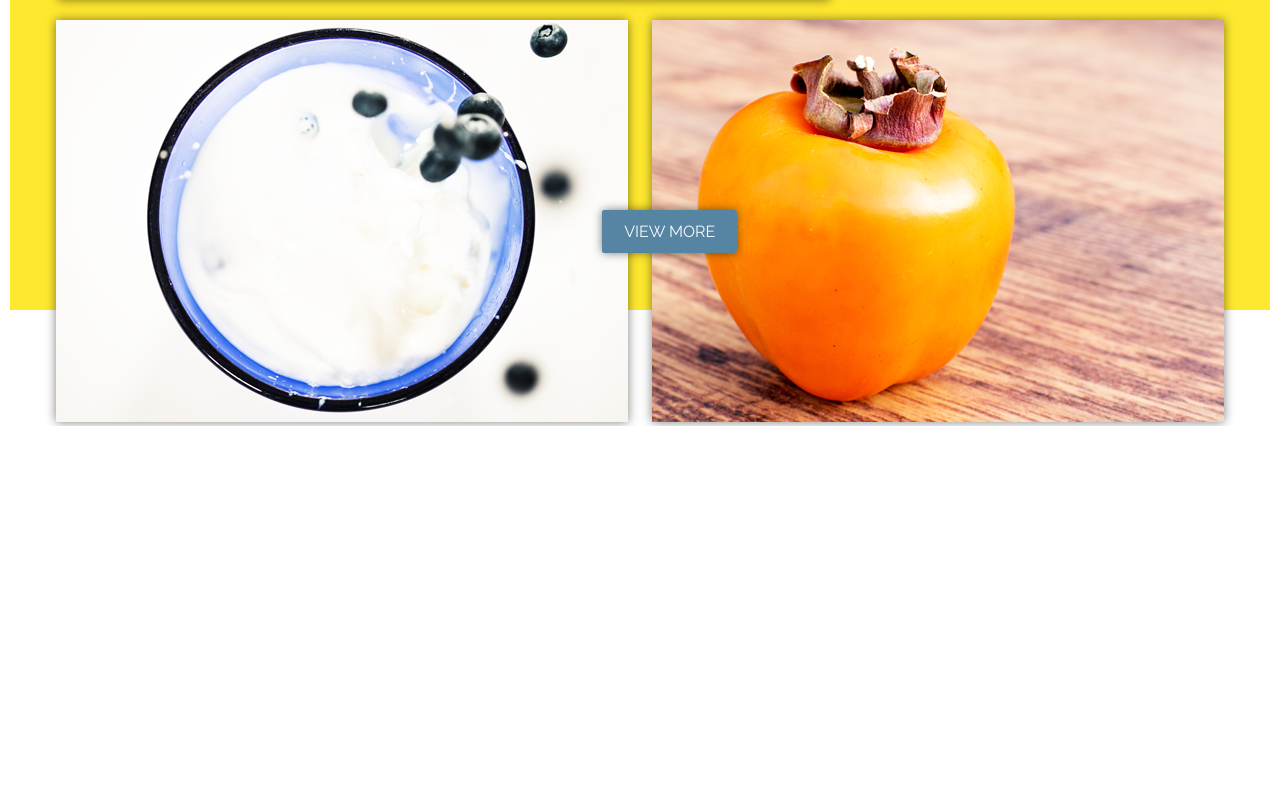
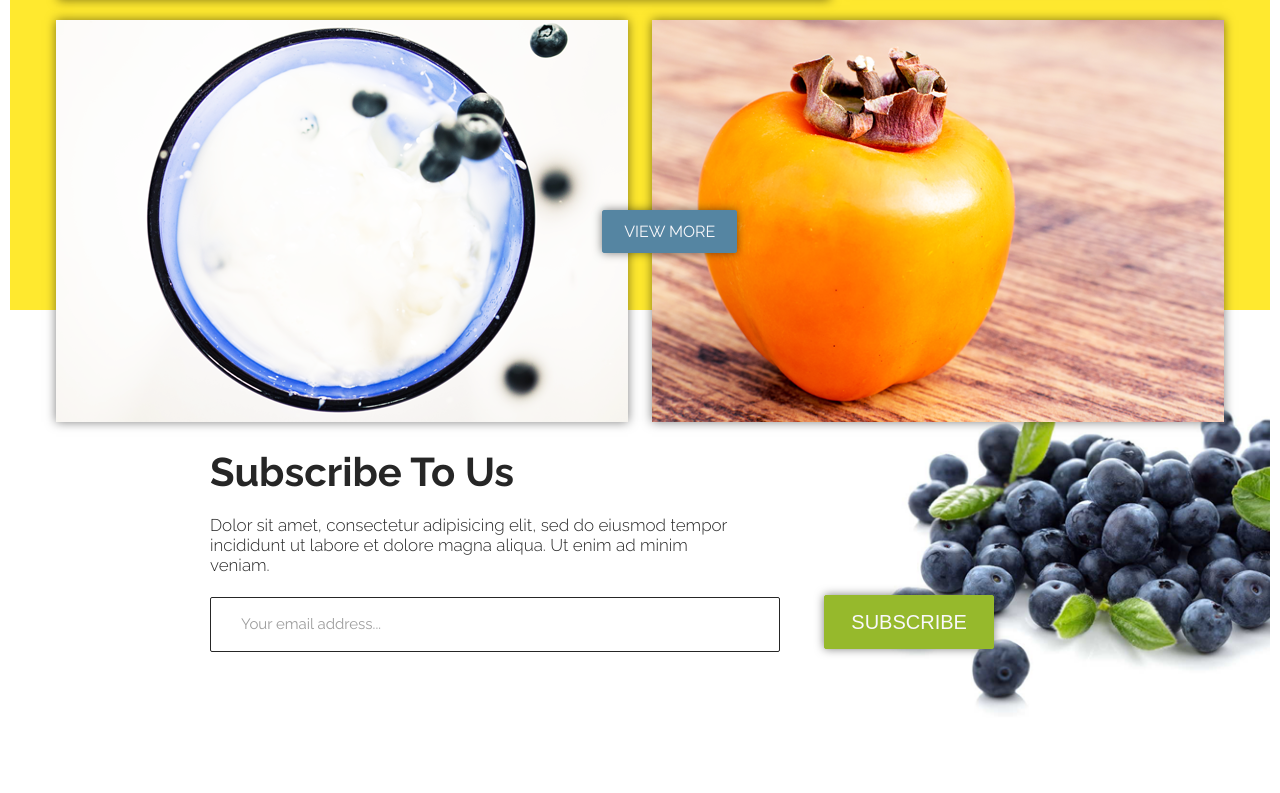
Before and after one commit to psevernyj/cahee, a website: page index.html in a window 1280 px wide. Shown: the part 3060-3853 px from the top of the page. Before the commit the page ends 3486 px from the top, so only its background shows below. Drawn offline with Linux system fonts and the light colour scheme.

Commit message:
make section-4

```diff
--- a/index.html
+++ b/index.html
@@ -48,8 +48,8 @@
             ut aliquip ex ea commodo consequat. Duis aute
             irure dolor in reprehenderit in voluptate velit
             esse cillum.
-          </p>
-        <p>  Nim id est laborum. Sed ut perspiciatis unde omnis iste natus error
+        </p>
+        <p> Nim id est laborum. Sed ut perspiciatis unde omnis iste natus error
             sit voluptatem accusantium doloremque laudantium, totam rem
             aperiam, eaque ipsa quae ab illo inventore.</p>
 
@@ -67,7 +67,6 @@
     <div class="section-2-pic">
         <h1>Our Services</h1>
         <img src="img/section-2/tomatoes.png" alt="tomatoes">
-
     </div>
 </section>
 <section class="section-3">
@@ -97,6 +96,17 @@
     <div class="section-3-button">
         <a class="button" href="#">View more</a>
     </div>
+</section>
+<section class="section-4">
+    <div class="section-4-content">
+        <h1>Subscribe To Us</h1>
+        <p>Dolor sit amet, consectetur adipisicing elit, sed do eiusmod tempor
+            incididunt ut labore et dolore magna aliqua. Ut enim ad minim veniam.</p>
+    </div>
+    <form method="get" action="#" >
+        <input type="text" class="form-input" placeholder="Your email address..." name="e-mail_subscribe">
+        <input type="submit" class="button-input" value="SUBSCRIBE">
+    </form>
 
 </section>
 
--- a/scss/Section-2.scss
+++ b/scss/Section-2.scss
@@ -22,13 +22,14 @@
         align-items: center;
         flex-direction: row;
         margin-bottom: 2rem;
+        transition: all .5s;
 
         a {
           width: 300px;
           padding-left: 3rem;
           text-align: center;
           text-decoration: none;
-          font-size: 2rem;
+          font-size: 1.8rem;
           font-weight: bold;
           color: #262626;
         }
@@ -41,6 +42,15 @@
           top: 0px;
           padding: 17px;
           border-left: 1px solid #9d9d9d;
+
+        }
+      }
+      li:hover{
+        background-color:#e6ed76;
+        color: #f9f8fb;
+        transform: scale(1.1) translateX(2rem);
+        & img{
+          border-left: 1px solid #f9f8fb;
 
         }
       }
--- a/scss/base.scss
+++ b/scss/base.scss
@@ -1,6 +1,7 @@
 @import "section-1";
 @import "Section-2";
 @import "section-3";
+@import "section-4";
 
 * {
   margin: 0;
--- /dev/null
+++ b/scss/section-4.scss
@@ -0,0 +1,69 @@
+.section-4 {
+  background-image: url("../img/section-4/section-4-bg.png");
+  background-size: cover;
+  width: 100%;
+  height: 60vh;
+  display: flex;
+  justify-content: center;
+  align-items: flex-start;
+  flex-direction: column;
+  padding-left: 20rem;
+
+  .section-4-content {
+    margin-bottom: 2rem;
+
+    h1 {
+      font-size: 4rem;
+      font-weight: bold;
+      color: #262626;
+      margin-bottom: 2rem;
+    }
+
+    p {
+      font-size: 1.7rem;
+      font-weight: lighter;
+      color: #262626;
+      width: 50%;
+    }
+  }
+
+  form {
+
+    .form-input {
+
+      width: 57rem;
+      height: 5.5rem;
+      border: 1px solid #262626;
+      border-radius: 2px;
+      transition: all .5s;
+    }
+    .form-input:focus {
+      border: 1px solid yellow;
+      border-radius: 2px;
+      color: #262626;
+      padding-left: 3rem;
+      font-family: Raleway;
+    }
+
+  }
+
+  ::-webkit-input-placeholder {
+    font-family:Raleway;
+    font-size: 1.5rem;
+    color: #9d9d9d;
+    padding-left: 3rem;
+  }
+
+  .button-input{
+    margin-left: 4rem;
+    width:17rem;
+    height: 5.4rem;
+    font-size: 2rem;
+    font-weight: lighter;
+    background-color: #96b92c;
+    border: 1px solid #96b92c;
+    border-radius: 2px;
+    box-shadow:0 0 10px rgba(0,0,0,0.5);
+    color: #f9f8fb;
+  }
+}
```
Also changed, not shown: css/index.css.
